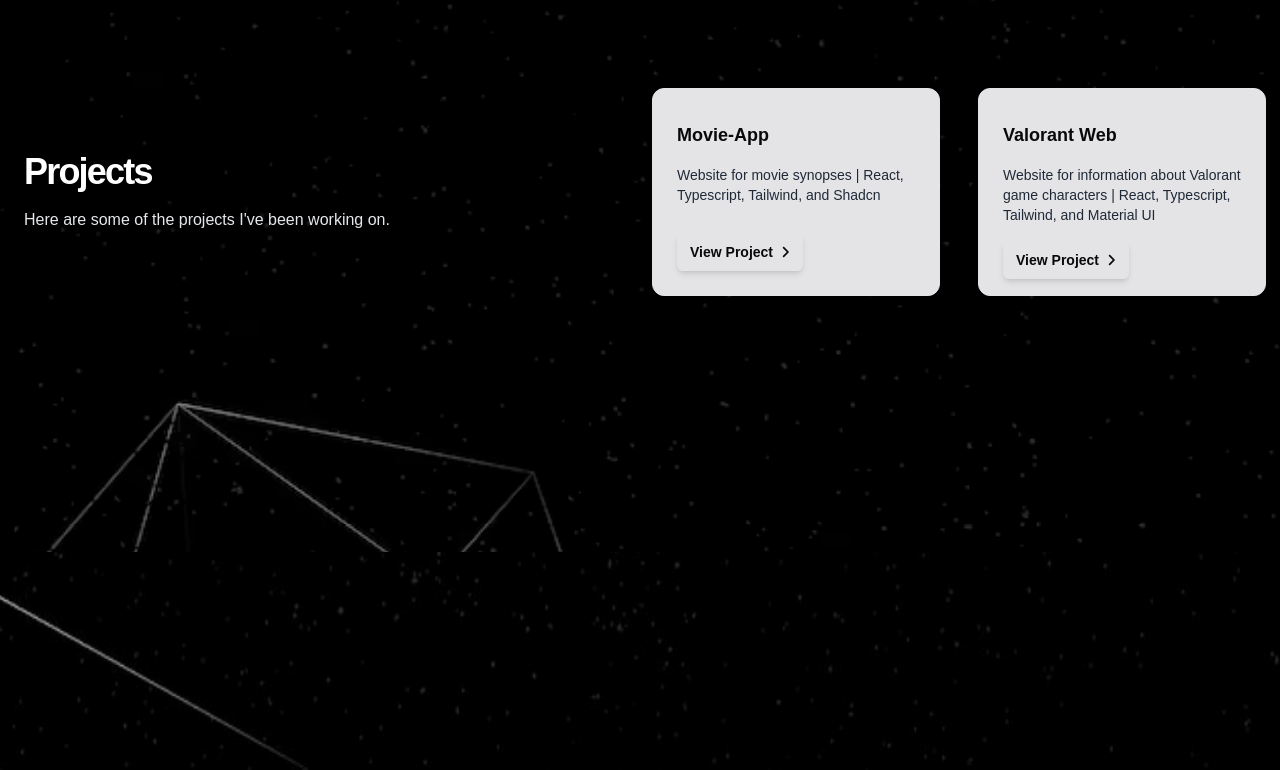
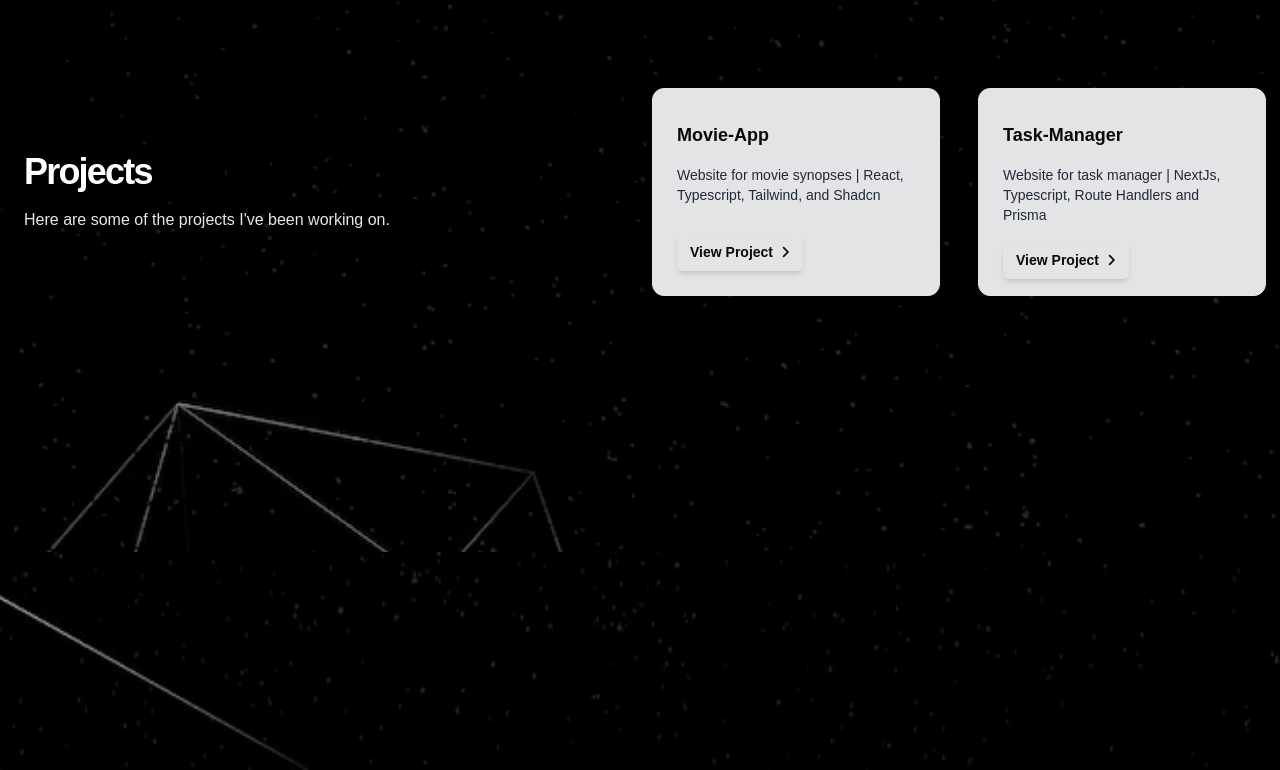
Before and after one commit to AlexKerner/my-portfolio, a Next.js app: page / in a window 1280 px wide. Shown: the part 1180-1950 px from the top of the page. Built offline with nearby package versions, Linux system fonts and the light colour scheme.

Commit message:
feat: switch project and fix date and translate

```diff
--- a/src/app/page.tsx
+++ b/src/app/page.tsx
@@ -23,9 +23,9 @@
     url: "https://movie-app-bay-theta.vercel.app/",
   },
   {
-    title: "Valorant Web",
-    descriptionKey: "valorantWebDescription",
-    url: "https://valorant-web-black.vercel.app/home-page",
+    title: "Task-Manager",
+    descriptionKey: "taskManagerDescription",
+    url: "https://task-manager-pi-tan.vercel.app/",
   },
 ];
 const cardSkill = [
--- a/src/locale/en.json
+++ b/src/locale/en.json
@@ -11,13 +11,13 @@
     "GetInTouch": "Get in touch:",
     "Skill": "Skills",
     "movieAppDescription": "Website for movie synopses | React, Typescript, Tailwind, and Shadcn",
-    "valorantWebDescription": "Website for information about Valorant game characters | React, Typescript, Tailwind, and Material UI",
+    "taskManagerDescription": "Website for task manager | NextJs, Typescript, Route Handlers and Prisma",
     "html": "1 year",
     "css": "1 year",
     "js": "1 year",
-    "ts": "5 months",
-    "react": "5 months",
-    "next": "2 months",
+    "ts": "6 months",
+    "react": "6 months",
+    "next": "3 months",
     "Copy": "Is copyed!"
   }
 }
--- a/src/locale/pt.json
+++ b/src/locale/pt.json
@@ -10,14 +10,14 @@
     "Contact": "Contatos",
     "GetInTouch": "Entre em contato:",
     "Skill": "Habilidades",
-    "movieAppDescription": "Website para sinopses de filmes | React, Typescript, Tailwind, e ShadcnUI",
-    "valorantWebDescription": "Website para informações de personagens de Valorant | React, Typescript, Tailwind, and Material UI",
+    "movieAppDescription": "Website para sinopses de filmes | ReactJs, Typescript, Tailwind, e ShadcnUI",
+    "taskManagerDescription": "Website de gerenciamento de tarefas | NextJs, Typescript, Route Handlers e Prisma",
     "html": "1 ano",
     "css": "1 ano",
     "js": "1 ano",
-    "ts": "5 meses",
-    "react": "5 meses",
-    "next": "2 meses",
+    "ts": "6 meses",
+    "react": "6 meses",
+    "next": "3 meses",
     "Copy": "Copiado!"
   }
 }
```
